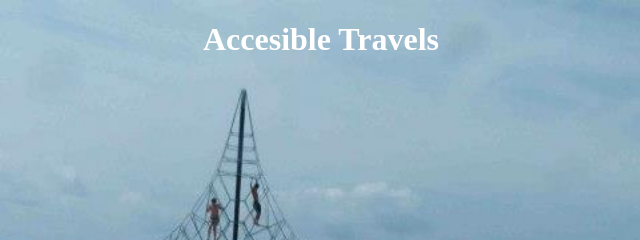
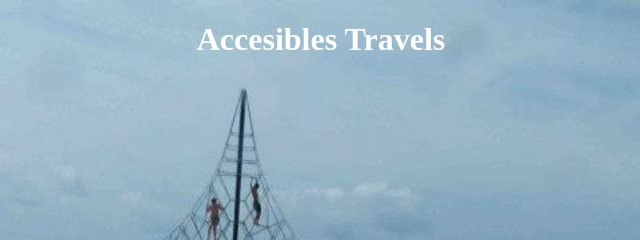
Before and after one commit to Ajedrez2018/HTML-PEC2, a website built with Parcel: page src/index.html in a window 1280 px wide. Shown: the top 240 px of the page, 319-959 px from the left. Built offline with nearby package versions, Linux system fonts and the light colour scheme; files whose address does not match are found by name.

Commit message:
Update index.html

```diff
--- a/src/index.html
+++ b/src/index.html
@@ -24,7 +24,7 @@
         </div>
 
         <div class="title">
-            <h1>Accesible Travels</h1>
+            <h1>Accesibles Travels</h1>
         </div>
 
     </header>
```
